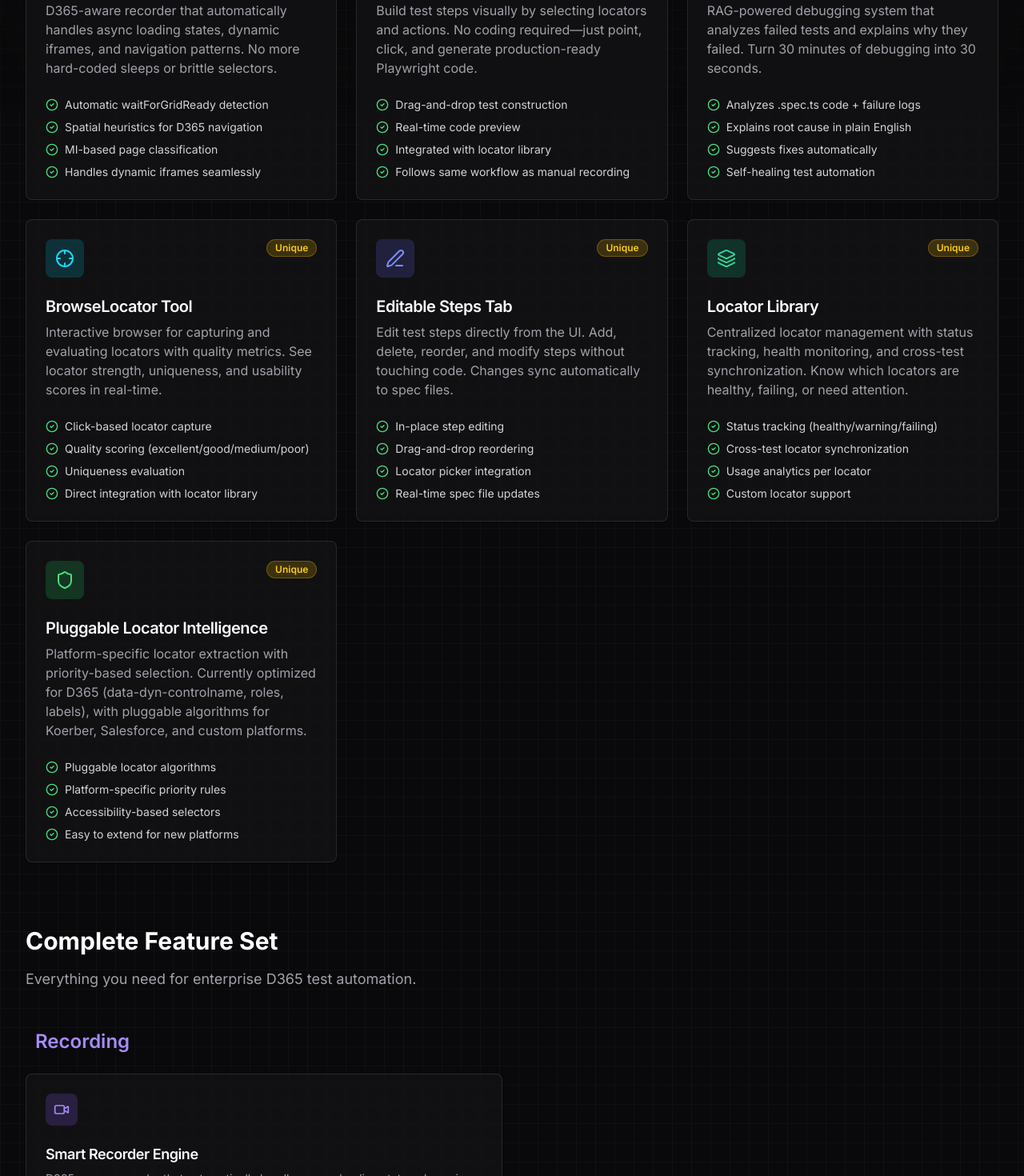
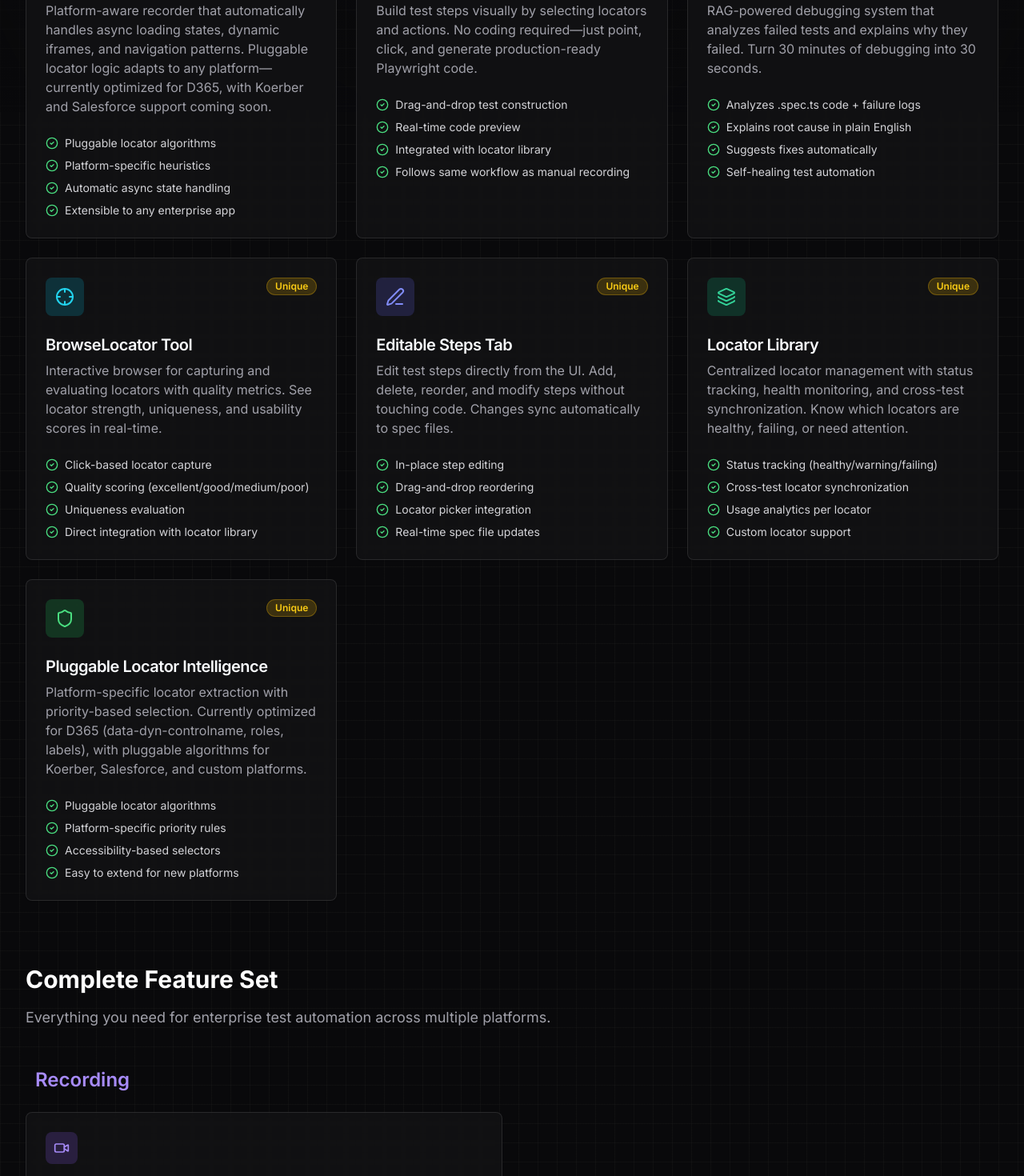
Before and after one commit to zkyko/RecorderApp, a Next.js app in the folder Frontend-website/: page /RecorderApp/features in a window 1280 px wide. Shown: the part 660-2130 px from the top of the page at 80% size. Built offline with nearby package versions, Linux system fonts and the light colour scheme.

Commit message:
fix: Update remaining D365-specific references to platform-agnostic language

```diff
--- a/Frontend-website/components/FeaturesShowcase.tsx
+++ b/Frontend-website/components/FeaturesShowcase.tsx
@@ -37,7 +37,7 @@ interface Feature {
 const features: Feature[] = [
   {
     title: "Smart Recorder Engine",
-    description: "D365-aware recorder that automatically handles async loading states, dynamic iframes, and navigation patterns. No more hard-coded sleeps or brittle selectors.",
+    description: "Platform-aware recorder that automatically handles async loading states, dynamic iframes, and navigation patterns. Pluggable locator logic adapts to any platform—currently optimized for D365, with Koerber and Salesforce support coming soon.",
     icon: Video,
     gradient: "from-violet-500 to-purple-500",
     iconColor: "text-violet-400",
@@ -45,10 +45,10 @@ const features: Feature[] = [
     category: "recording",
     unique: true,
     highlights: [
-      "Automatic waitForGridReady detection",
-      "Spatial heuristics for D365 navigation",
-      "MI-based page classification",
-      "Handles dynamic iframes seamlessly"
+      "Pluggable locator algorithms",
+      "Platform-specific heuristics",
+      "Automatic async state handling",
+      "Extensible to any enterprise app"
     ]
   },
   {
@@ -333,7 +333,7 @@ export function FeaturesShowcase() {
             Complete Feature Set
           </h2>
           <p className="text-zinc-400 text-lg">
-            Everything you need for enterprise D365 test automation.
+            Everything you need for enterprise test automation across multiple platforms.
           </p>
         </motion.div>
 
@@ -405,7 +405,7 @@ export function FeaturesShowcase() {
           Ready to Get Started?
         </h3>
         <p className="text-zinc-400 mb-6 max-w-2xl mx-auto">
-          Download QA Studio and experience the difference. Built specifically for D365, designed for your team.
+          Download QA Studio and experience the difference. Currently optimized for D365, with support for Koerber, Salesforce, and more coming soon.
         </p>
         <div className="flex flex-col sm:flex-row gap-4 justify-center">
           <a
```
